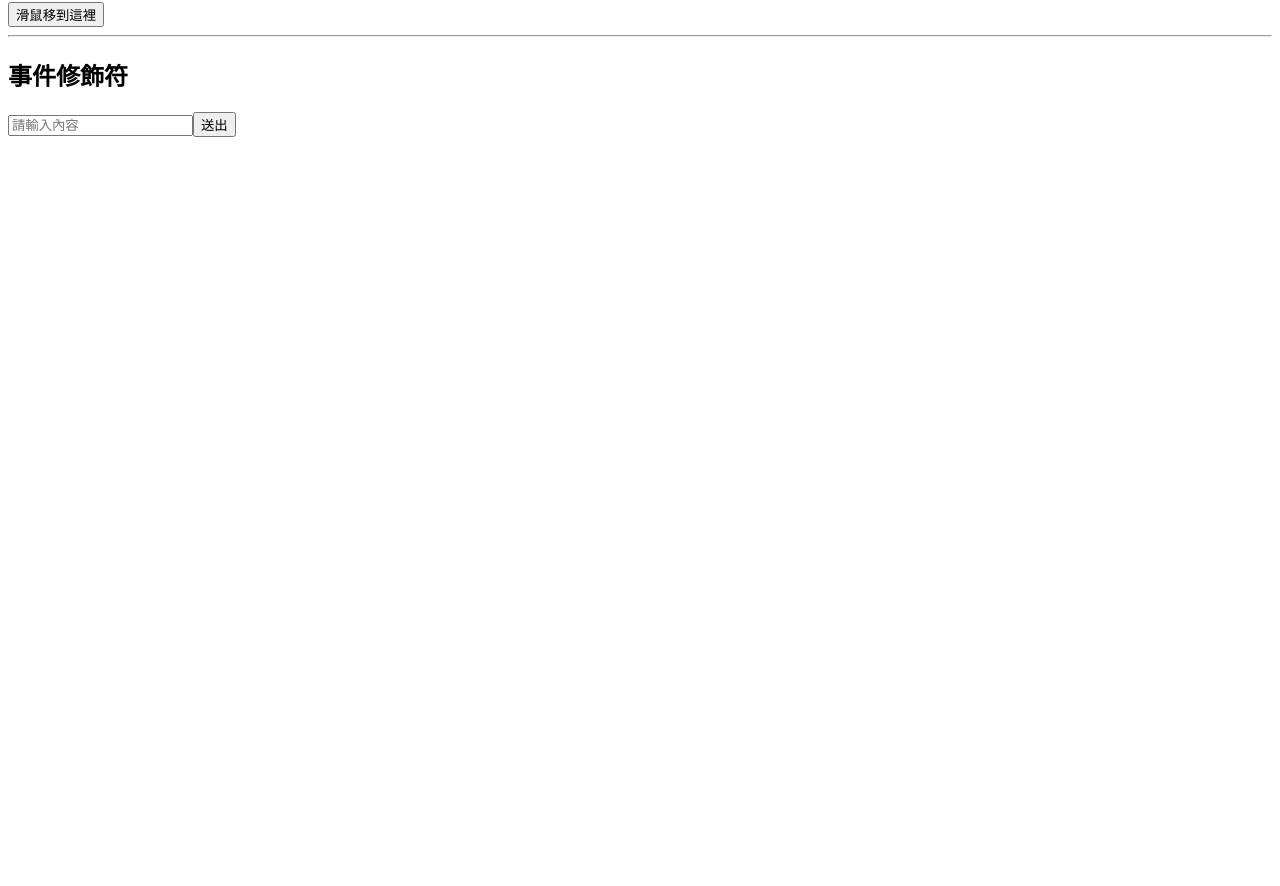
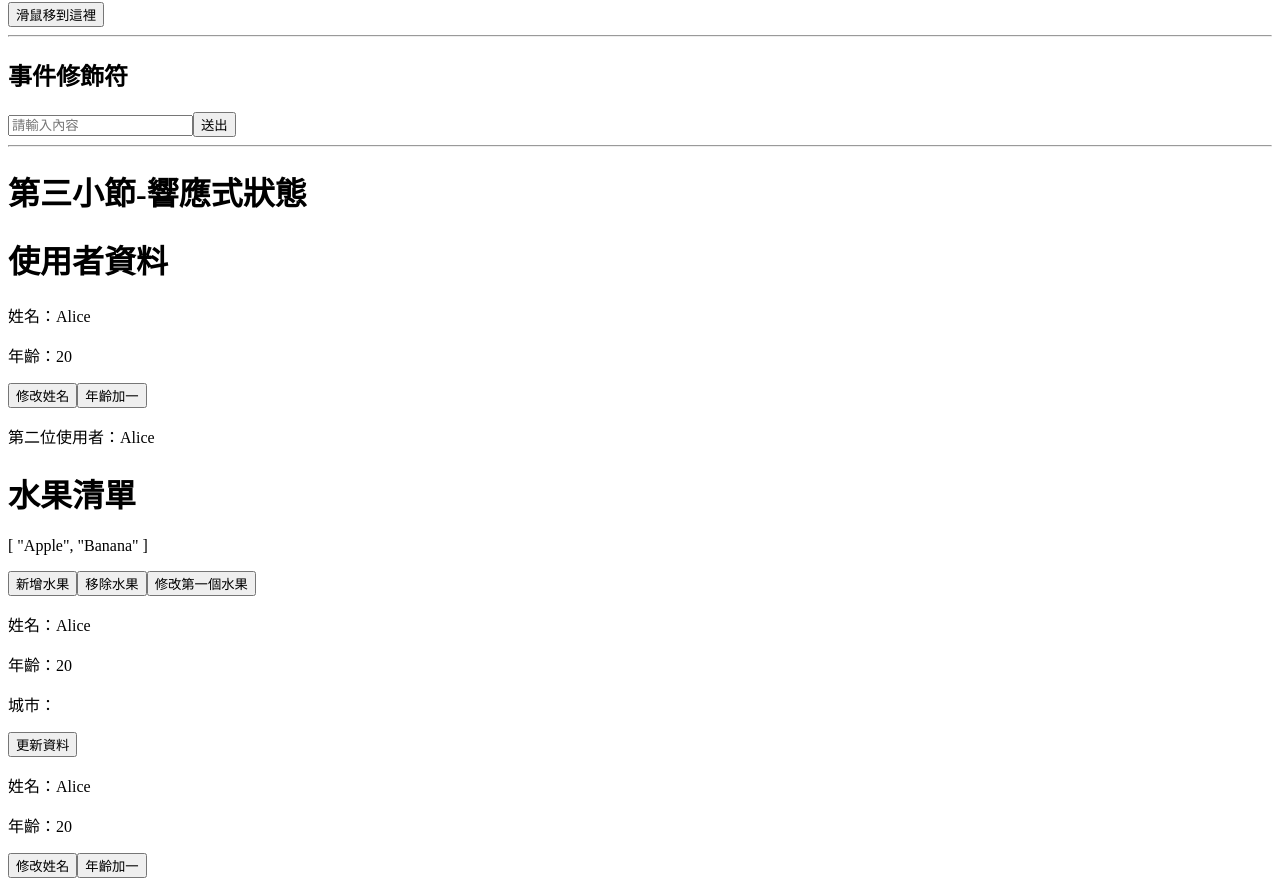
Before and after one commit to TeemoCaption/VueJS-Learn, a Vue app: page / in a window 1280 px wide. Shown: the part 2573-3459 px from the top of the page. Before the commit the page ends 2718 px from the top, so only its background shows below. Built offline with nearby package versions, Linux system fonts and the light colour scheme.

Commit message:
整理 Vue 學習筆記與響應式狀態範例

```diff
--- a/src/App.vue
+++ b/src/App.vue
@@ -4,7 +4,9 @@ import temp01 from './components/Temp01.vue'
 import example01 from './components/Example01.vue'
 // 第二小節-Directive
 import temp02 from './components/Temp02.vue'
-import Example02 from './components/Example02.vue';
+import example02 from './components/Example02.vue';
+// 第三小節-響應式狀態
+import temp03 from './components/Temp03.vue';
 </script>
 
 <template>
@@ -14,7 +16,9 @@ import Example02 from './components/Example02.vue';
   <hr>
   <temp02 />
   <hr>
-  <Example02 />
+  <example02 />
+  <hr>
+  <temp03 />
 </template>
 
 <style scoped></style>
--- a/src/components/Temp03.vue
+++ b/src/components/Temp03.vue
@@ -1,19 +1,139 @@
 <template>
     <h1>第三小節-響應式狀態</h1>
+    <main>
+        <h1>使用者資料</h1>
 
+        <p>姓名：{{ user.name }}</p>
+        <p>年齡：{{ user.age }}</p>
+
+        <button @click="changeName">
+            修改姓名
+        </button>
+
+        <button @click="increaseAge">
+            年齡加一
+        </button>
+        <p>第二位使用者：{{ user02.name }}</p>
+    </main>
+    <main>
+        <!-- reactive() 也可以處理陣列-->
+        <h1>水果清單</h1>
+
+        <p>{{ fruits }}</p>
+
+        <button @click="addFruit">
+            新增水果
+        </button>
+
+        <button @click="removeFruit">
+            移除水果
+        </button>
+        <button @click="changeFirstFruit">
+            修改第一個水果
+        </button>
+    </main>
+    <main>
+        <p>姓名：{{ user.name }}</p>
+        <p>年齡：{{ user.age }}</p>
+        <p>城市：{{ user.city }}</p>
+
+        <button @click="replaceUserData">
+            更新資料
+        </button>
+    </main>
+    <main>
+        <p>姓名：{{ name }}</p>
+        <p>年齡：{{ age }}</p>
+        <button @click="changeName02">
+            修改姓名
+        </button>
+        <button @click="increaseAge02">
+            年齡加一
+        </button>
+    </main>
 </template>
 
 <script setup>
-import { ref } from 'vue'
+import { ref, reactive, toRefs } from 'vue'
 
-// 宣告響應式狀態(如果資料屬於同一個使用者物件)
+// 宣告響應式狀態(如果資料屬於同一個使用者物件)，與 ref 的差別是
+// reactive 本身就是 Vue 回傳的響應式 Proxy 物件，Proxy 會知道有人讀取了 name
+// 只能接收物件類型，例如：普通物件陣列MapSet
+// 注意，不要直接替換整個 reactive() 物件
 const user = reactive({
     name: 'Alice',
-    age: 20,
-    email: 'alice@example.com',
-    isLoggedIn: true
+    age: 20
 })
 
+function increaseAge() {
+    user.age++
+}
+
+function changeName() {
+    user.name = 'Bob'
+}
+
+// 原始物件
+const rawUser = {
+    name: 'Alice'
+}
+
+// 修改後，仍然可被 proxy 追蹤
+const user02 = reactive(rawUser)
+
+// 會輸出 false，原因是：rawUser 是原始物件，user02 是 Proxy 代理物件
+console.log(user02 === rawUser)
+
+// 一次更新多個屬性
+function replaceUserData() {
+    // Object.assign() 修改的是原本的 Proxy 物件，因此可以維持響應性。
+    Object.assign(user, {
+        name: 'Bob',
+        age: 30,
+        city: '高雄'
+    })
+}
+
+// 解構 reactive() 可能失去響應性
+const user03 = reactive({
+    name: 'Alice',
+    age: 20
+})
+// 解構後，這時只是 name、age 普通區域變數。
+// 如果執行：name = 'Bob'，並不等於：user.name = 'Bob'，因為解構後，基本型別值已經被複製出來。
+// let { name, age } = user03
+
+// 解構正確做法一：直接使用物件屬性
+function changeName02() {
+    user03.name = 'Bob'
+}
+
+// 解構正確做法二：使用 toRefs()
+const { name, age } = toRefs(user03)
+
+function increaseAge02() {
+    age.value++
+}
+
+// reactive() 也可以處理陣列
+const fruits = reactive([
+    'Apple',
+    'Banana'
+])
+
+function addFruit() {
+    // 不需要：fruits.value.push('Orange')
+    // 因為 fruits 是 reactive() 回傳的響應式陣列。
+    fruits.push('Orange')
+}
+
+function removeFruit() {
+    fruits.pop()
+}
+
+function changeFirstFruit() {
+    fruits[0] = 'Mango'
+}
 </script>
 
 <style scoped></style>
```
Also changed, not shown: 1 other file (tests, documents, lock files or other folders).
